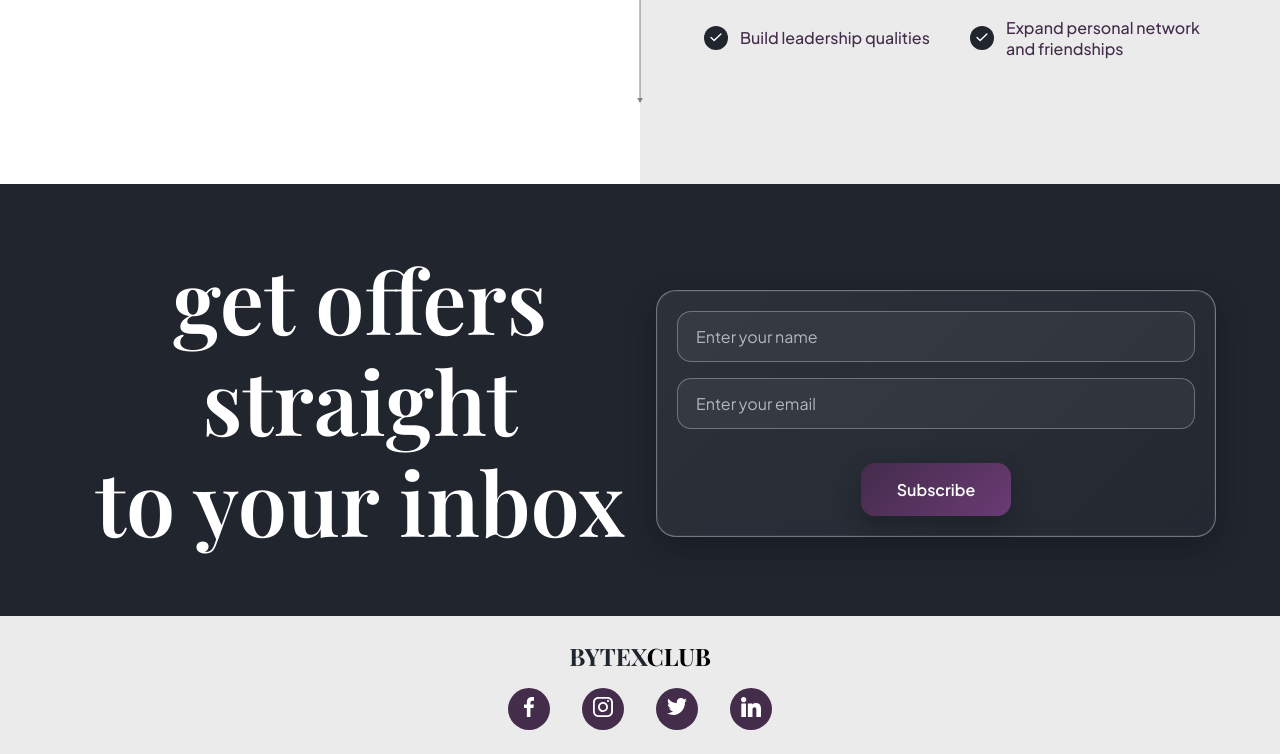
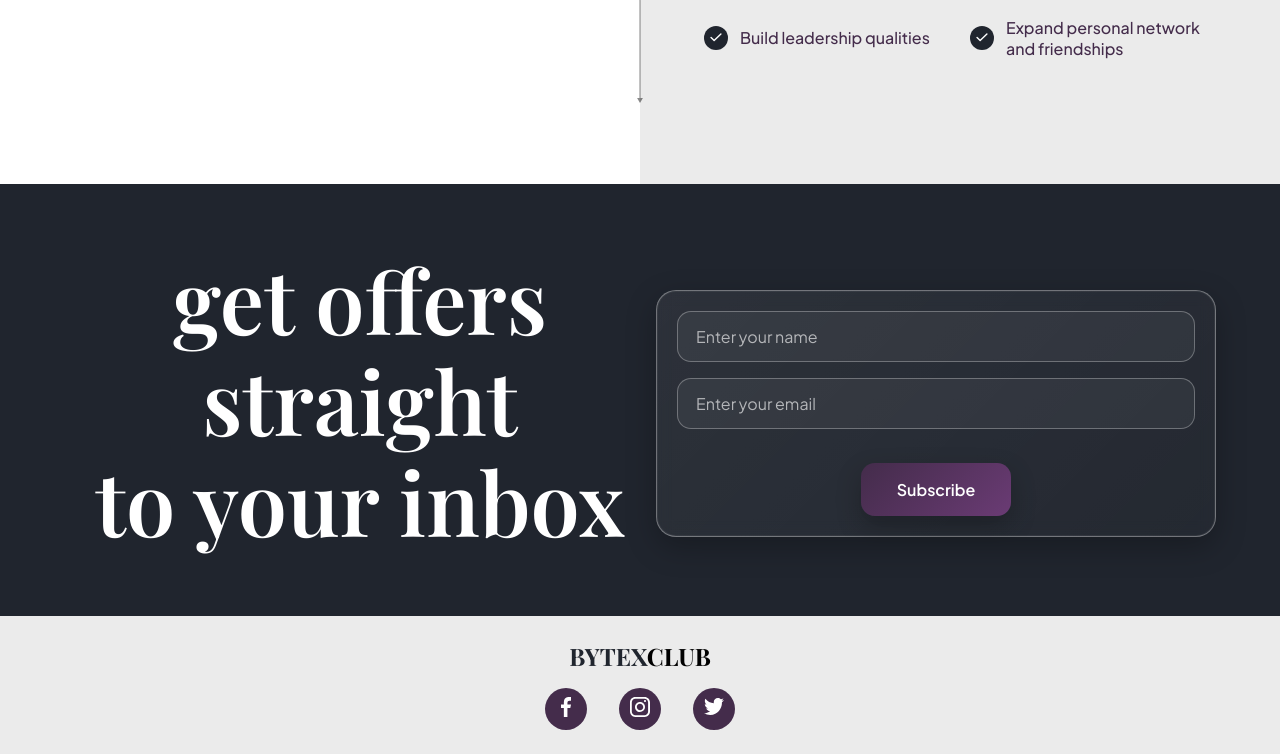
Before and after one commit to imatskie4e5/BYTEX-CS, a website built with Vite: page index.html in a window 1280 px wide. Shown: the part 3399-4153 px from the top of the page. Built offline with nearby package versions, Linux system fonts and the light colour scheme.

Commit message:
Update index.html

```diff
--- a/index.html
+++ b/index.html
@@ -360,11 +360,7 @@
                 <img src="assets/twitter.svg" alt="Twitter / X">
             </a>
         </li>
-        <li class="flex-center">
-            <a href="https://www.linkedin.com/in/bytex-sc-97a801389?utm_source=share&utm_campaign=share_via&utm_content=profile&utm_medium=android_app" target="_blank" rel="noopener noreferrer" aria-label="Linkedin">
-                <img src="assets/linkedin-svgrepo-com.svg" alt="Linkedin">
-            </a>
-        </li>
+
     </ul>
 
 </footer>
```
